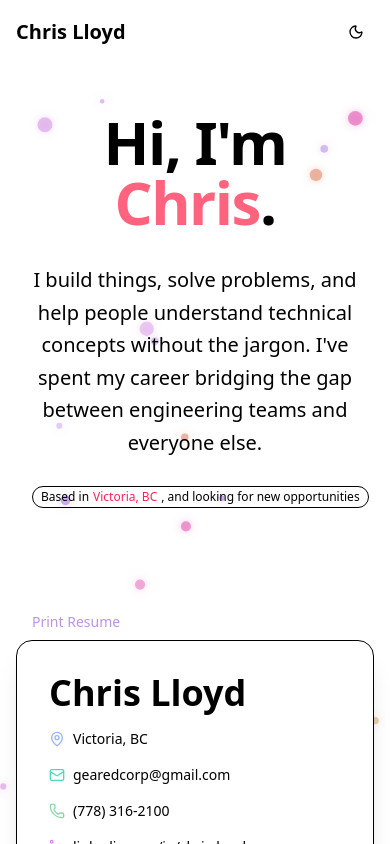
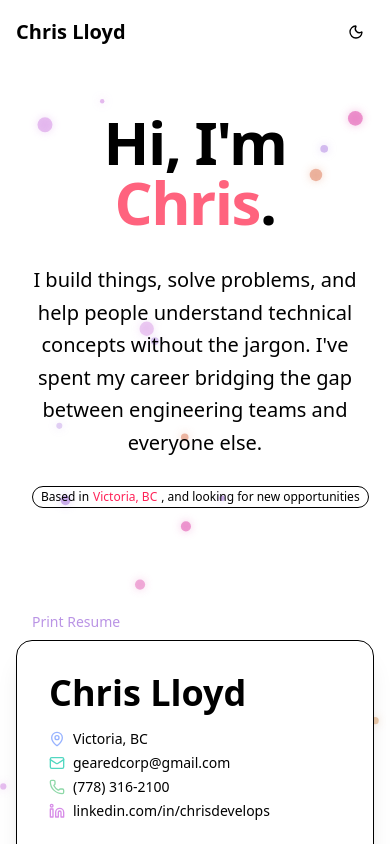
Before and after one commit to chrisdevelops/chrisdevelops-resume, a Next.js app: page / in a window 390 px wide. Shown: the top 844 px of the page. Built offline with nearby package versions, Linux system fonts and the light colour scheme.

Commit message:
Refactor ResumeHeader component layout for improved responsiveness

```diff
--- a/src/components/resume/resume-header.tsx
+++ b/src/components/resume/resume-header.tsx
@@ -41,7 +41,7 @@ export function ResumeHeader() {
       <h1 className="text-4xl md:text-5xl font-bold text-foreground mb-4">
         Chris Lloyd
       </h1>
-      <ul className="flex flex-wrap items-center gap-4 text-muted-foreground text-sm md:text-base">
+      <ul className="flex flex-col sm:flex-row items-start sm:items-center flex-wrap gap-1 sm:gap-4 text-muted-foreground text-sm md:text-base">
         {contactInfo.map((item, index) => (
           <li key={item.text} className="flex items-center gap-2">
             {index > 0 && (
```
